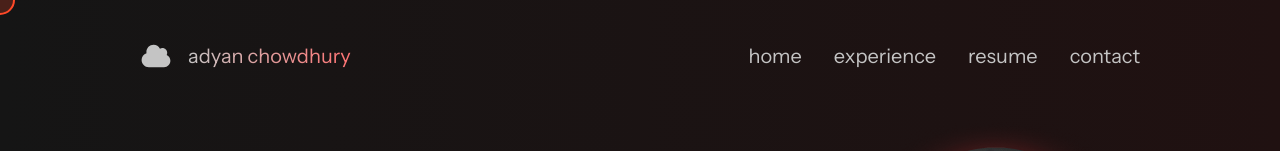
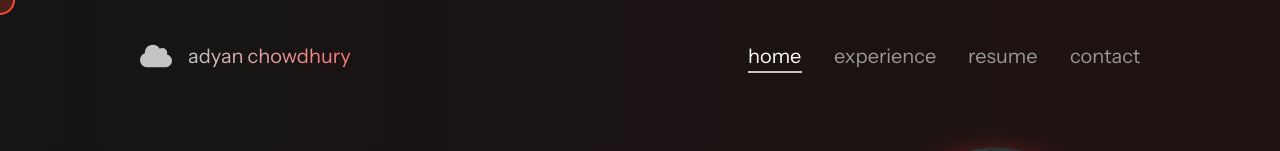
Before and after one commit to adyan1025/adyan1025.github.io, a React (Vite) app: page / in a window 1280 px wide. Shown: the top 151 px of the page. Built offline with nearby package versions, Linux system fonts and the light colour scheme; a web font is replaced by a local one.

Commit message:
Added animation to navbar

```diff
--- a/src/App.jsx
+++ b/src/App.jsx
@@ -1,16 +1,41 @@
-import './styling/App.css'
+import './styling/App.css';
+
+import { motion } from "framer-motion";
+
 import Navbar from "./components/Navbar";
 import Intro from "./sections/Intro";
-import MouseFollower from './components/MouseFollower';
-import TechCarousel from './components/TechCarousel';
+import MouseFollower from "./components/MouseFollower";
+import TechCarousel from "./components/TechCarousel";
 
 function App() {
   return (
     <>
       <MouseFollower />
-      <Navbar />
-      <Intro />
-      <TechCarousel />
+
+      <motion.div
+        initial={{ opacity: 0, y: -40 }}
+        animate={{ opacity: 1, y: 0 }}
+        transition={{ duration: 0.5 }}
+        style={{ position: 'sticky', top: 15, zIndex: 100 }}
+      >
+        <Navbar />
+      </motion.div>
+
+      <motion.div
+        initial={{ opacity: 0, y: -40 }}
+        animate={{ opacity: 1, y: 0 }}
+        transition={{ duration: 0.5, delay: 0.2 }}
+      >
+        <Intro />
+      </motion.div>
+
+      <motion.div
+        initial={{ opacity: 0, y: -40 }}
+        animate={{ opacity: 1, y: 0 }}
+        transition={{ duration: 0.5, delay: 0.4 }}
+      >
+        <TechCarousel />
+      </motion.div>
     </>
   );
 }
--- a/src/components/Navbar.jsx
+++ b/src/components/Navbar.jsx
@@ -1,17 +1,68 @@
-import '../styling/Navbar.css'
+import { useState, useRef, useEffect } from "react";
+import { FaCloud } from "react-icons/fa";
+import "../styling/Navbar.css";
 
 function Navbar() {
-    return(
+    const [active, setActive] = useState("home");
+    const [underlineStyle, setUnderlineStyle] = useState({});
+
+    const refs = {
+        home: useRef(null),
+        experience: useRef(null),
+        resume: useRef(null),
+        contact: useRef(null),
+    };
+
+    useEffect(() => {
+        const element = refs[active].current;
+
+        setUnderlineStyle({
+            width: `${element.offsetWidth}px`,
+            left: `${element.offsetLeft}px`,
+        });
+    }, [active]);
+
+    return (
         <nav>
             <div className="logo">
-                <svg xmlns="http://www.w3.org/2000/svg" viewBox="0 0 640 640"><path fill="#c4c4c4" d="M32 400C32 479.5 96.5 544 176 544L480 544C550.7 544 608 486.7 608 416C608 364.4 577.5 319.9 533.5 299.7C540.2 286.6 544 271.7 544 256C544 203 501 160 448 160C430.3 160 413.8 164.8 399.6 173.1C375.5 127.3 327.4 96 272 96C192.5 96 128 160.5 128 240C128 248 128.7 255.9 129.9 263.5C73 282.7 32 336.6 32 400z"/></svg>
+                <FaCloud />
                 <h3>adyan chowdhury</h3>
             </div>
-            <ul>
-                <li><h3>home</h3></li>
-                <li><h3>experience</h3></li>
-                <li><h3>resume</h3></li>
-                <li><h3>contact</h3></li>
+
+            <ul className="nav-links">
+                <li
+                    ref={refs.home}
+                    className={active === "home" ? "active" : "inactive"}
+                    onClick={() => setActive("home")}
+                >
+                    <h3>home</h3>
+                </li>
+
+                <li
+                    ref={refs.experience}
+                    className={active === "experience" ? "active" : "inactive"}
+                    onClick={() => setActive("experience")}
+                >
+                    <h3>experience</h3>
+                </li>
+
+                <li
+                    ref={refs.resume}
+                    className={active === "resume" ? "active" : "inactive"}
+                    onClick={() => setActive("resume")}
+                >
+                    <h3>resume</h3>
+                </li>
+
+                <li
+                    ref={refs.contact}
+                    className={active === "contact" ? "active" : "inactive"}
+                    onClick={() => setActive("contact")}
+                >
+                    <h3>contact</h3>
+                </li>
+
+                <div className="underline" style={underlineStyle}></div>
             </ul>
         </nav>
     );
--- a/src/styling/App.css
+++ b/src/styling/App.css
@@ -0,0 +1,4 @@
+.animate-delayed {
+    opacity: 0;
+    animation-fill-mode: forwards;
+}
--- a/src/styling/Navbar.css
+++ b/src/styling/Navbar.css
@@ -3,6 +3,46 @@ nav {
     justify-content: space-between;
     align-items: center;
     flex-direction: row;
+    position: sticky;
+}
+
+.nav-links {
+    position: relative;
+    display: flex;
+    gap: 2rem;
+    list-style: none;
+}
+
+.nav-links li {
+    cursor: pointer;
+}
+
+/* base text */
+.nav-links li h3 {
+    color: #979797;
+    display: inline-block;
+    transition: color 0.2s ease, transform 0.2s ease;
+    will-change: transform;
+}
+
+/* hover effect */
+.nav-links li:hover h3 {
+    color: #ffffff;
+    transform: translateY(-2px) scale(1.08);
+}
+
+/* active state */
+.nav-links li.active h3 {
+    color: #ffffff;
+}
+
+/* underline */
+.underline {
+    position: absolute;
+    bottom: -5px;
+    height: 2px;
+    background: #C4C4C4;
+    transition: left 0.3s ease, width 0.3s ease;
 }
 
 nav svg {
```
Also changed, not shown: 1 other file (tests, documents, lock files or other folders).
